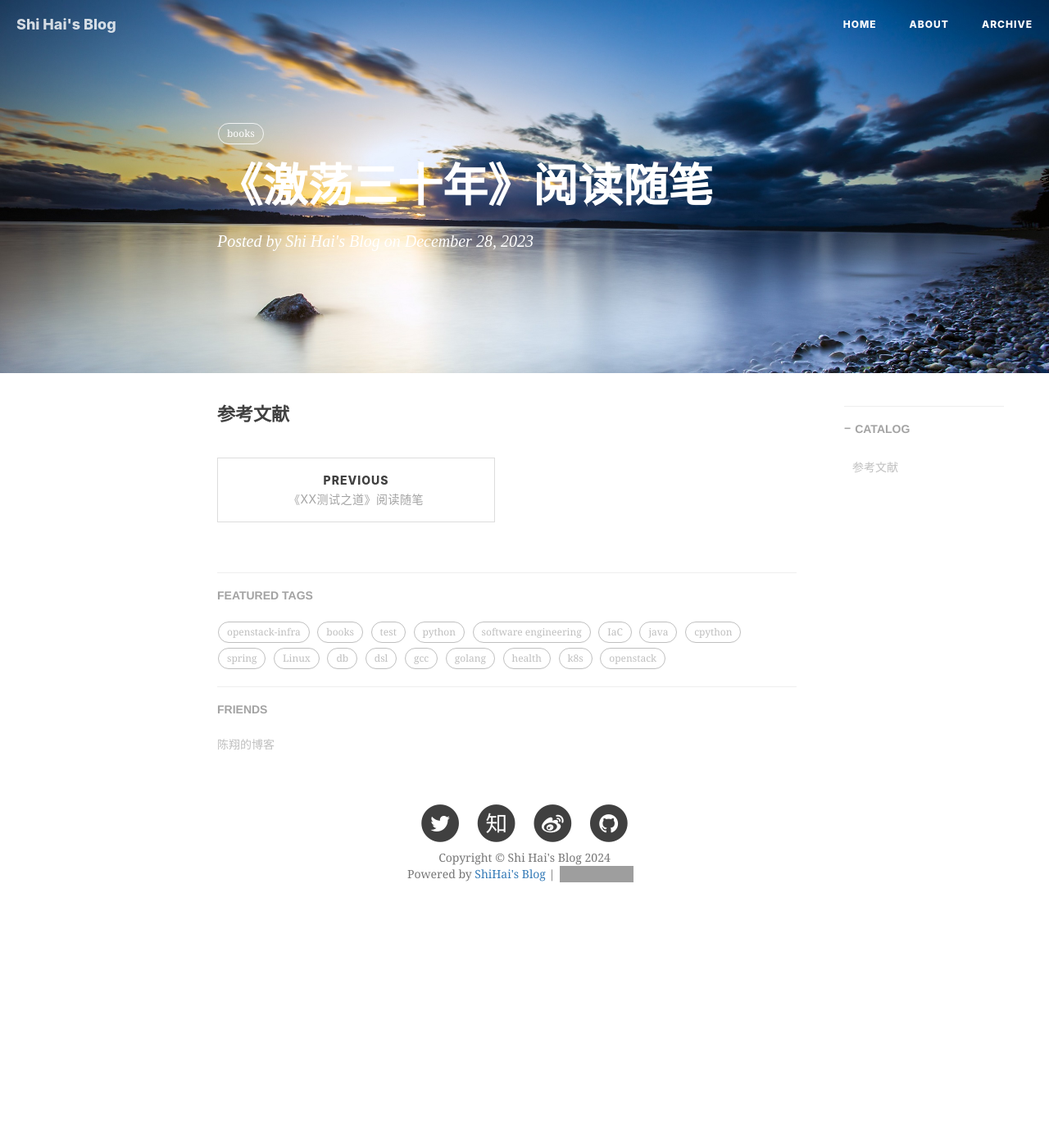
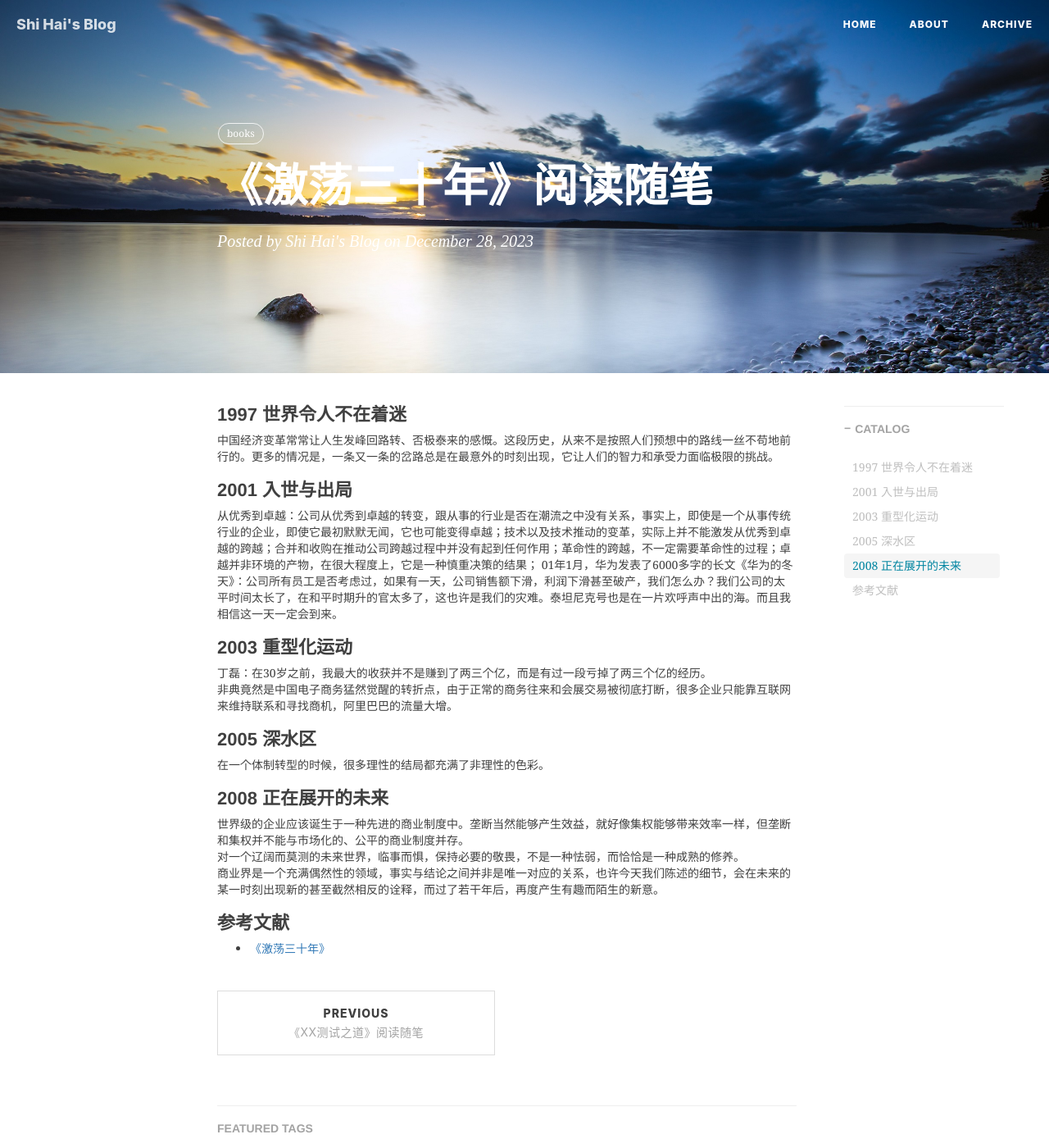
Before and after one commit to shihai1991/shihai1991.github.io, a Jekyll site: the page built from _posts/2023-12-28-激荡三十年.md, in a window 1280 px wide and 1400 px high. Shown: the whole window at 82% size. Built offline with Jekyll 4.4.1, drawn with Linux system fonts in a browser that asks for light colours; nearby versions of some CDN libraries; comment, search, counter and statistics services are not loaded; grey boxes are pictures that could not be loaded.

Commit message:
Update 2023-12-28-激荡三十年.md

```diff
--- a/_posts/2023-12-28-激荡三十年.md
+++ b/_posts/2023-12-28-激荡三十年.md
@@ -8,5 +8,24 @@ tags:
   - books
 time: '2023.12.28 09:08:00'
 ---
+# 1997 世界令人不在着迷
+中国经济变革常常让人生发峰回路转、否极泰来的感慨。这段历史，从来不是按照人们预想中的路线一丝不苟地前行的。更多的情况是，一条又一条的岔路总是在最意外的时刻出现，它让人们的智力和承受力面临极限的挑战。
+
+# 2001 入世与出局
+从优秀到卓越：公司从优秀到卓越的转变，跟从事的行业是否在潮流之中没有关系，事实上，即使是一个从事传统行业的企业，即使它最初默默无闻，它也可能变得卓越；技术以及技术推动的变革，实际上并不能激发从优秀到卓越的跨越；合并和收购在推动公司跨越过程中并没有起到任何作用；革命性的跨越，不一定需要革命性的过程；卓越并非环境的产物，在很大程度上，它是一种慎重决策的结果；
+01年1月，华为发表了6000多字的长文《华为的冬天》：公司所有员工是否考虑过，如果有一天，公司销售额下滑，利润下滑甚至破产，我们怎么办？我们公司的太平时间太长了，在和平时期升的官太多了，这也许是我们的灾难。泰坦尼克号也是在一片欢呼声中出的海。而且我相信这一天一定会到来。
+
+# 2003 重型化运动
+丁磊：在30岁之前，我最大的收获并不是赚到了两三个亿，而是有过一段亏掉了两三个亿的经历。
+非典竟然是中国电子商务猛然觉醒的转折点，由于正常的商务往来和会展交易被彻底打断，很多企业只能靠互联网来维持联系和寻找商机，阿里巴巴的流量大增。
+
+# 2005 深水区
+在一个体制转型的时候，很多理性的结局都充满了非理性的色彩。
+
+# 2008 正在展开的未来
+世界级的企业应该诞生于一种先进的商业制度中。垄断当然能够产生效益，就好像集权能够带来效率一样，但垄断和集权并不能与市场化的、公平的商业制度并存。
+对一个辽阔而莫测的未来世界，临事而惧，保持必要的敬畏，不是一种怯弱，而恰恰是一种成熟的修养。
+商业界是一个充满偶然性的领域，事实与结论之间并非是唯一对应的关系，也许今天我们陈述的细节，会在未来的某一时刻出现新的甚至截然相反的诠释，而过了若干年后，再度产生有趣而陌生的新意。
 
 # 参考文献
+- [《激荡三十年》](https://book.douban.com/subject/27599025/)
```
